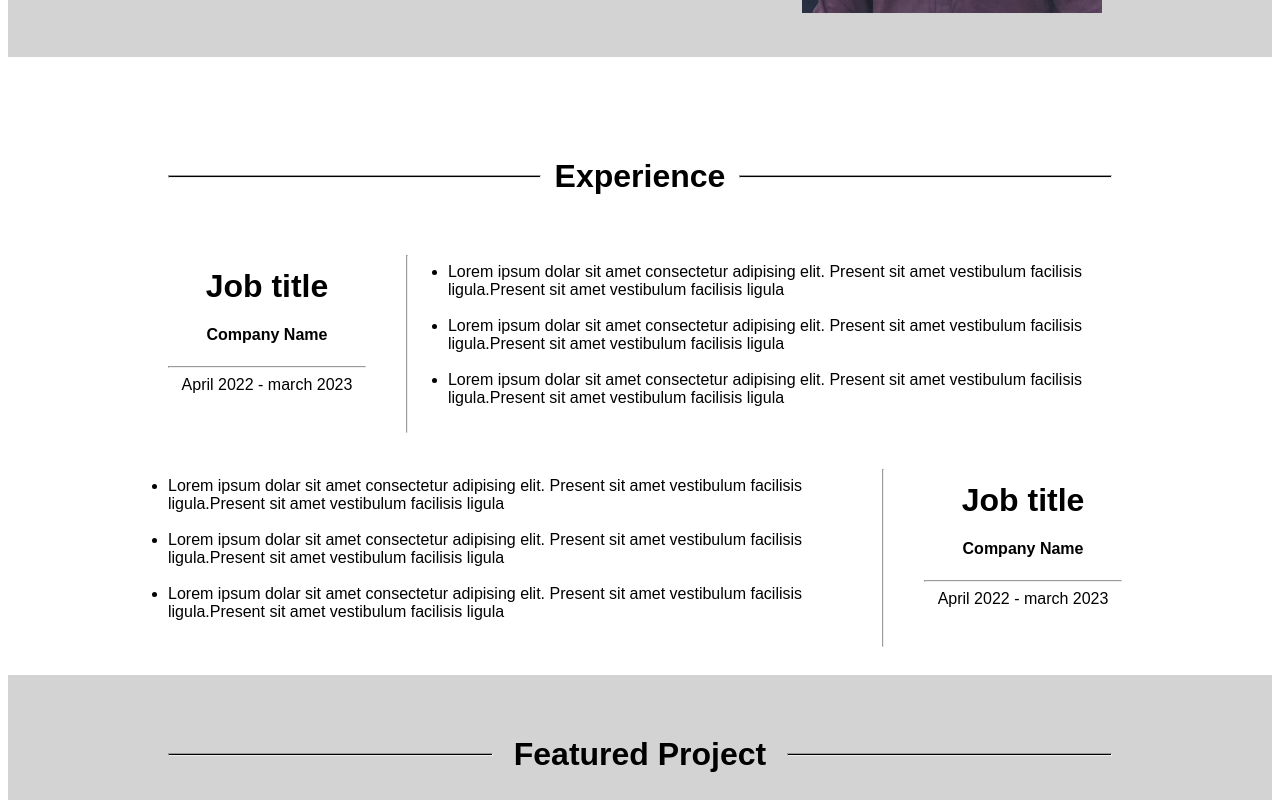
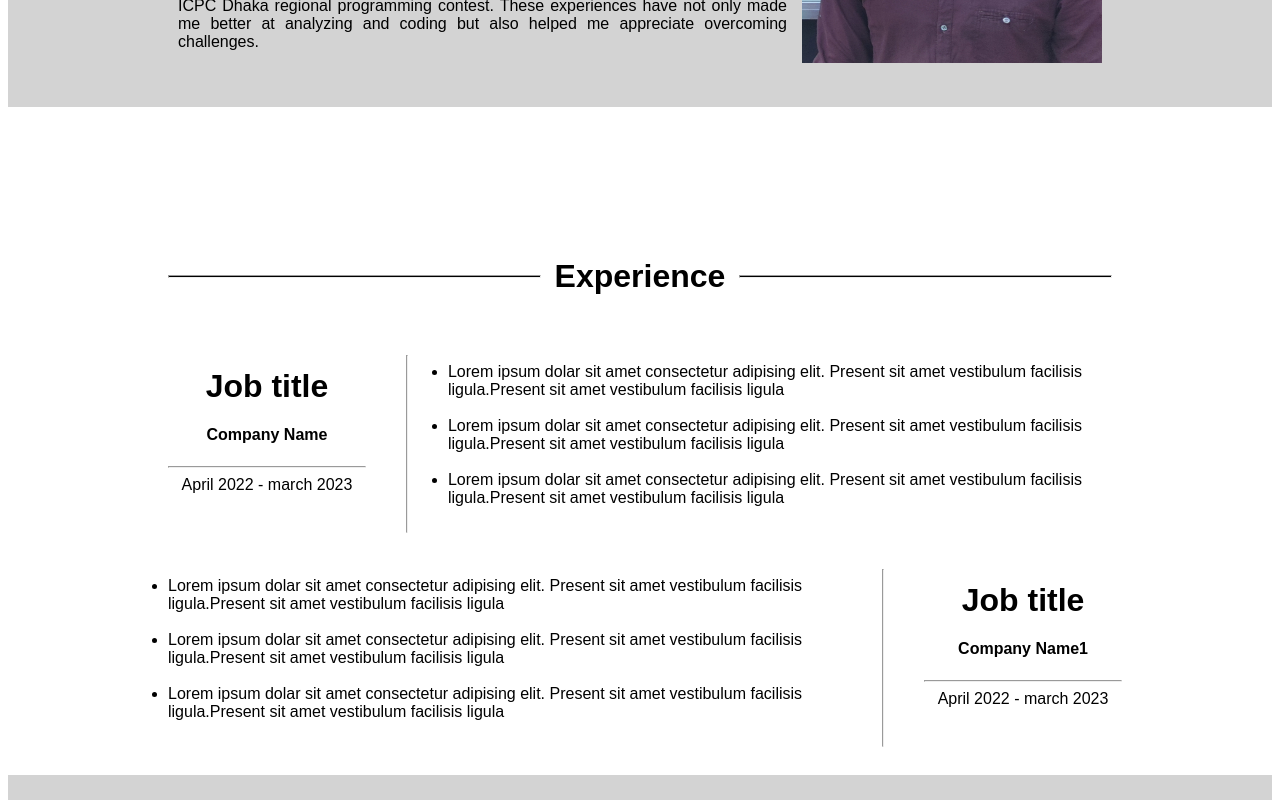
Before and after one commit to masud45827/portfolioReact, a React (Vite) app: page / in a window 1280 px wide. Shown: the part 1420-2220 px from the top of the page. Built offline with nearby package versions, Linux system fonts and the light colour scheme.

Commit message:
all button section padding set

```diff
--- a/src/assets/styles/menu.css
+++ b/src/assets/styles/menu.css
@@ -103,6 +103,7 @@ nav ul li a:hover {
   align-items: center;
   justify-content: space-between;
   padding: 10px;
+  padding-top: 60px;
 }
 .aboutme1 {
   align-items: center;
--- a/src/components/Experience.jsx
+++ b/src/components/Experience.jsx
@@ -43,7 +43,7 @@ const Experience = () => {
         <hr class="vertical-line"/>
         <div className="job-title">
             <h1>Job title</h1>
-            <h4>Company Name</h4>
+            <h4>Company Name1</h4>
             <hr></hr>
             <a>April 2022 - march 2023</a>
         </div>
```
